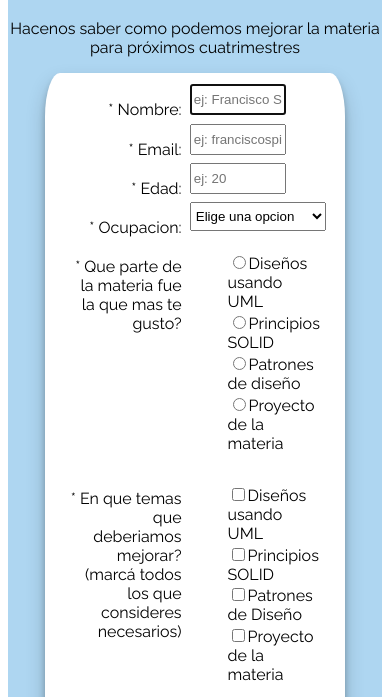
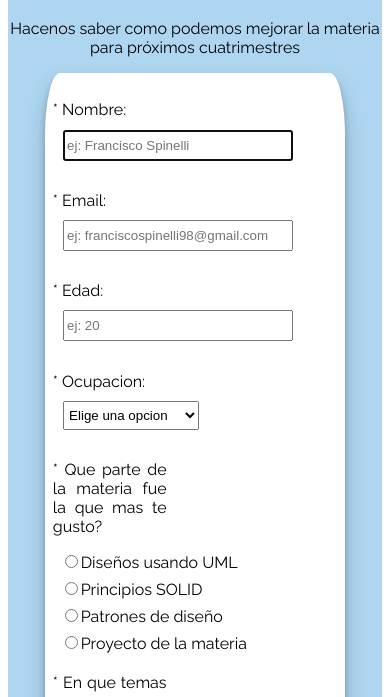
Before and after one commit to FranSpinelli/FullStackCertificationProjects-FreeCodeCamp, a plain HTML site: page ResponsiveWebDesignCetrtification/SurveyForm-Proyect/index.html in a window 390 px wide. Shown: the part 135-832 px from the top of the page. Drawn offline with Linux system fonts and the light colour scheme.

Commit message:
finish proyect there are little corrections available, i need help for them

```diff
--- a/ResponsiveWebDesignCetrtification/SurveyForm-Proyect/index.css
+++ b/ResponsiveWebDesignCetrtification/SurveyForm-Proyect/index.css
@@ -84,3 +84,23 @@
     margin: 10px;
     border: 0px solid;
 }
+
+@media (max-width: 520px) {
+
+    .div-right, .div-labels-section{
+        display: block;
+        text-align: justify;
+    }
+
+    .div-right {
+        width: 120%;
+    }
+
+    .div-row{
+        width: 100%;
+    }
+
+    #ul-for-responsive, #checkboxes{
+        padding: 0;
+    }
+}
--- a/ResponsiveWebDesignCetrtification/SurveyForm-Proyect/index.html
+++ b/ResponsiveWebDesignCetrtification/SurveyForm-Proyect/index.html
@@ -29,7 +29,7 @@
                         <label for="email" id="email-label">* Email: </label>
                     </div>
                     <div class="div-right">
-                        <input type="email" id="email" name="email" placeholder="ej: franciscospinelli98@gmaail.com" required>
+                        <input type="email" id="email" name="email" placeholder="ej: franciscospinelli98@gmail.com" required>
                     </div>
                 </div>
                 <div class="div-row">
@@ -58,7 +58,7 @@
                         <label for="radioButtons" class="vertical-top-align">* Que parte de la materia fue la que mas te gusto?</label>
                     </div>
                     <div class="div-right">
-                        <ul style="list-style: none">
+                        <ul style="list-style: none" id="ul-for-responsive">
                             <li class="list-item"><label><input type="radio" value="1" name="radio-buttoms" class="radioButtoms">Diseños usando UML</label></li>
                             <li class="list-item"><label><input type="radio" value="2" name="radio-buttoms" class="radioButtoms">Principios SOLID</label></li>
                             <li class="list-item"><label><input type="radio" value="3" name="radio-buttoms" class="radioButtoms">Patrones de diseño</label></li>
```
